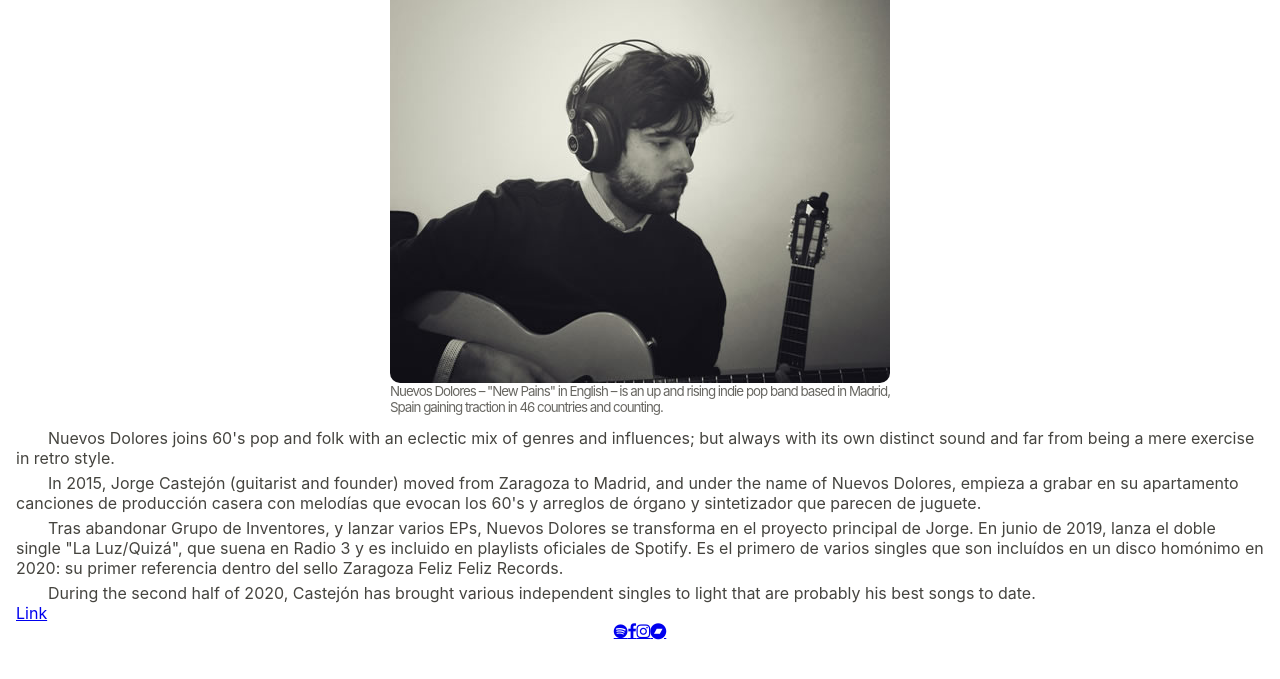
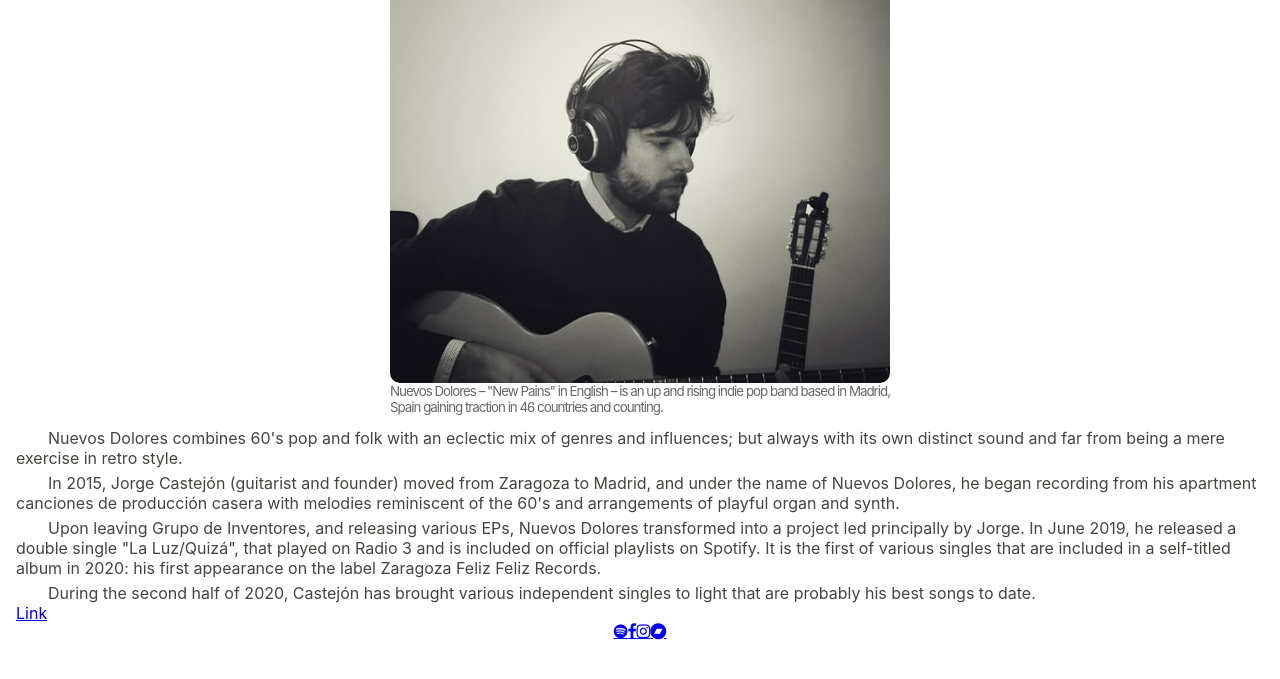
Before and after one commit to gospino123/odinProject, a plain HTML site: page tribute/index.html in a window 1280 px wide. Shown: the part 61-740 px from the top of the page. Drawn offline with Linux system fonts and the light colour scheme.

Commit message:
Translate #tribute-info par 2 and part of par 3 - loosely

```diff
--- a/tribute/index.html
+++ b/tribute/index.html
@@ -17,9 +17,9 @@
     </header>
     <main id="main">
         <section id="tribute-info">
-            <p>Nuevos Dolores joins 60's pop and folk with an eclectic mix of genres and influences; but always with its own distinct sound and far from being a mere exercise in retro style.</p>
-            <p>In 2015, Jorge Castejo&#769;n (guitarist and founder) moved from Zaragoza to Madrid, and under the name of Nuevos Dolores, empieza a grabar en su apartamento canciones de producción casera con melodías que evocan los 60's y arreglos de órgano y sintetizador que parecen de juguete.</p>
-            <p>Tras abandonar Grupo de Inventores, y lanzar varios EPs, Nuevos Dolores se transforma en el proyecto principal de Jorge. En junio de 2019, lanza el doble single "La Luz/Quizá", que suena en Radio 3 y es incluido en playlists oficiales de Spotify. Es el primero de varios singles que son incluídos en un disco homónimo en 2020: su primer referencia dentro del sello Zaragoza Feliz Feliz Records.</p>
+            <p>Nuevos Dolores combines 60's pop and folk with an eclectic mix of genres and influences; but always with its own distinct sound and far from being a mere exercise in retro style.</p>
+            <p>In 2015, Jorge Castejo&#769;n (guitarist and founder) moved from Zaragoza to Madrid, and under the name of Nuevos Dolores, he began recording from his apartment canciones de producción casera with melodies reminiscent of the 60's and arrangements of playful organ and synth.</p>
+            <p>Upon leaving Grupo de Inventores, and releasing various EPs, Nuevos Dolores transformed into a project led principally by Jorge. In June 2019, he released a double single "La Luz/Quizá", that played on Radio 3 and is included on official playlists on Spotify. It is the first of various singles that are included in a self-titled album in 2020: his first appearance on the label Zaragoza Feliz Feliz Records.</p>
             <p>During the second half of 2020, Castejo&#769;n has brought various independent singles to light that are probably his best songs to date.</p>
             <a href="#" id="tribute-link" target="_blank">Link</a>
             <!-- Image must be responsive relative to parent element and not exceed original size-->
```
